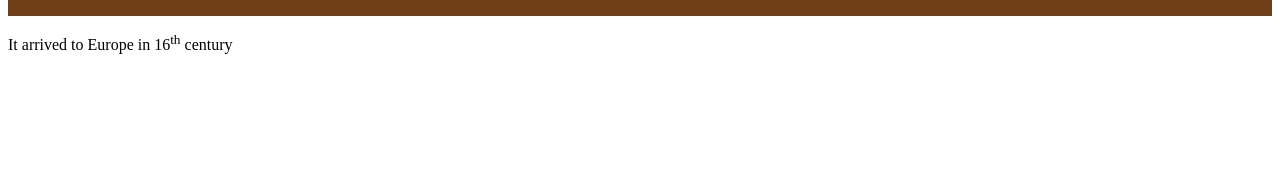
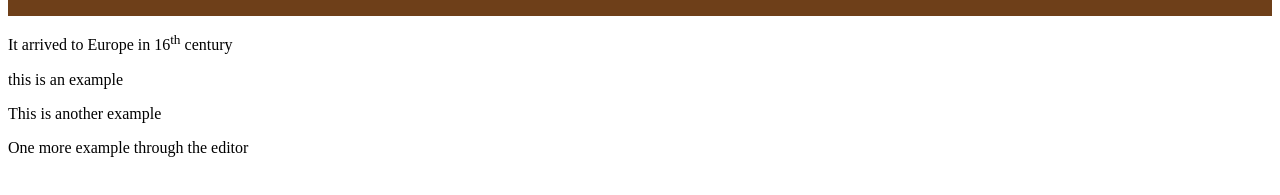
Before and after one commit to Najaf-Shr/NajafWEB2GitTest, a plain HTML site: page index.html in a window 1280 px wide. Shown: the part 165-360 px from the top of the page. Drawn offline with Linux system fonts and the light colour scheme.

Commit message:
added paragraphs through editor

```diff
--- a/index.html
+++ b/index.html
@@ -15,6 +15,9 @@
         <h3>We will see some of the world's chocolates!</h3>
     </div>
     <p>It arrived to Europe in 16<sup>th</sup> century</p>
+    <p>this is an example</p>
+    <p>This is another example</p>
+    <p>One more example through the editor</p>
 </body>
 
 </html>
```
